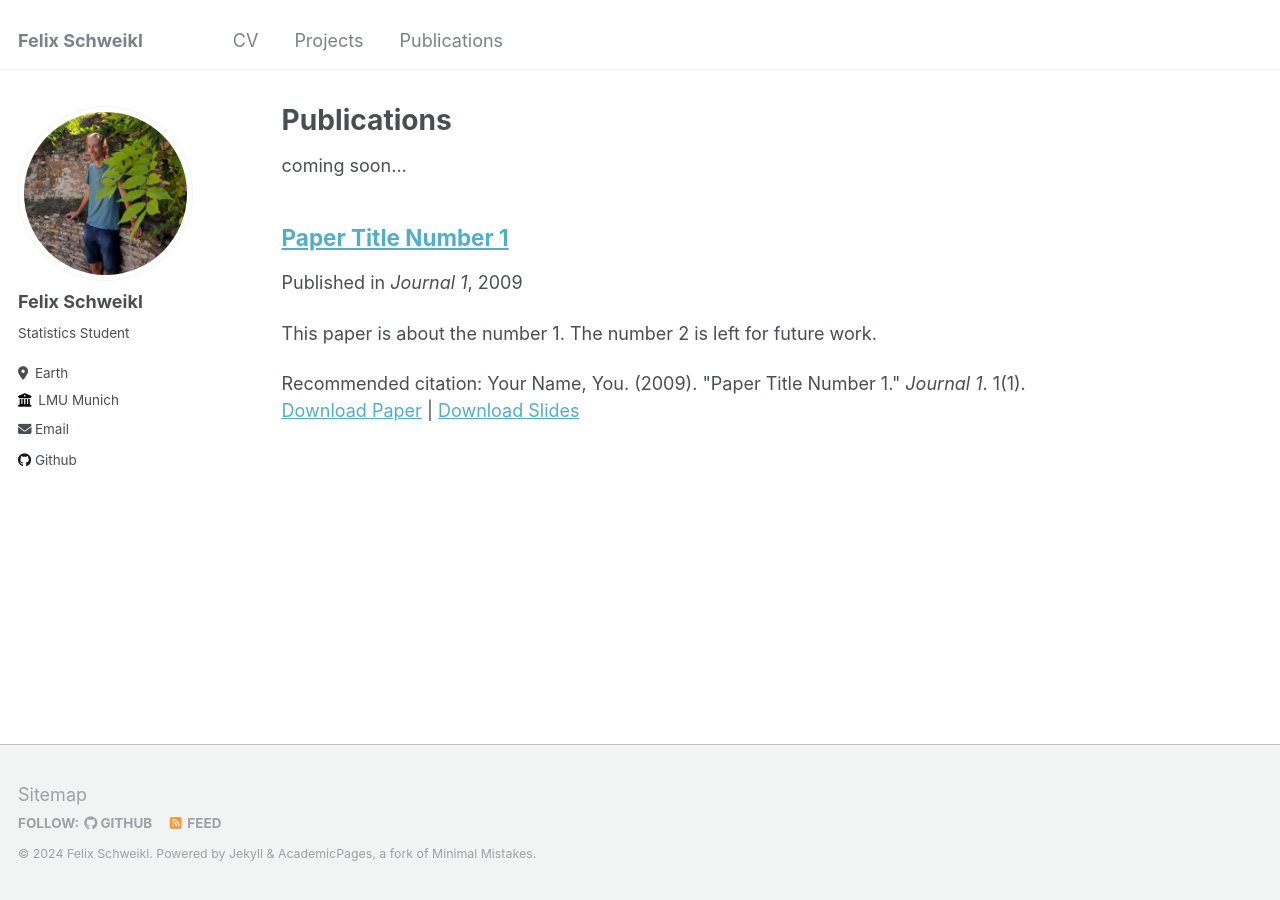
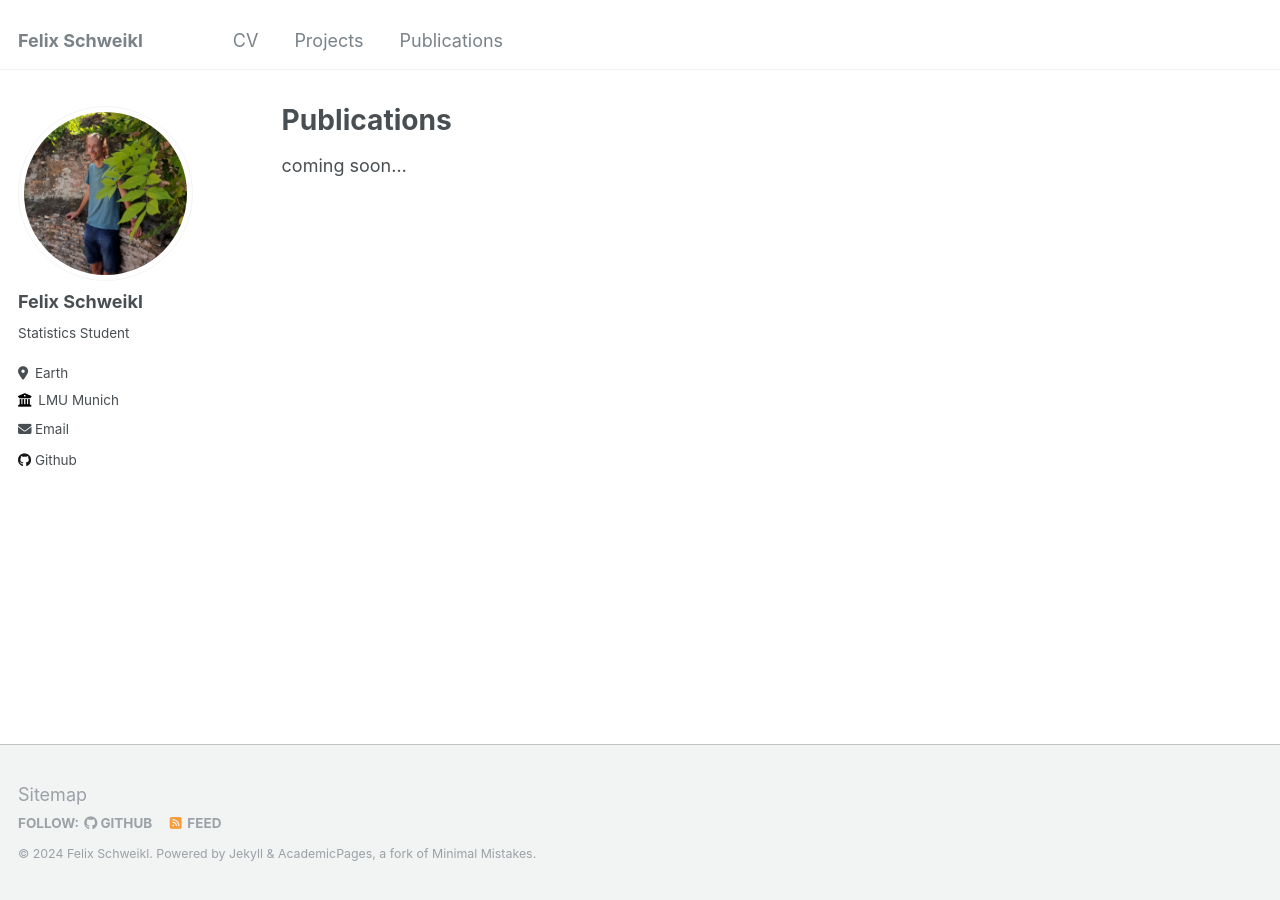
Before and after one commit to felixschweikl/felixschweikl.github.io, a Jekyll site: the page built from _pages/publications.md, in a window 1280 px wide. Built offline with Jekyll 4.4.1, drawn with Linux system fonts in a browser that asks for light colours.

Commit message:
cv and typo

```diff
--- a/_publications/2009-10-01-paper-title-number-1.md
+++ /dev/null
@@ -1,13 +0,0 @@
----
-title: "Paper Title Number 1"
-collection: publications
-permalink: /publication/2009-10-01-paper-title-number-1
-excerpt: 'This paper is about the number 1. The number 2 is left for future work.'
-date: 2009-10-01
-venue: 'Journal 1'
-slidesurl: 'http://academicpages.github.io/files/slides1.pdf'
-paperurl: 'http://academicpages.github.io/files/paper1.pdf'
-citation: 'Your Name, You. (2009). &quot;Paper Title Number 1.&quot; <i>Journal 1</i>. 1(1).'
----
-
-The contents above will be part of a list of publications, if the user clicks the link for the publication than the contents of section will be rendered as a full page, allowing you to provide more information about the paper for the reader. When publications are displayed as a single page, the contents of the above "citation" field will automatically be included below this section in a smaller font.
```
Also changed, not shown: _pages/cv.md (+5 -1 lines), _projects/projects-1.md (+2 -2 lines).
